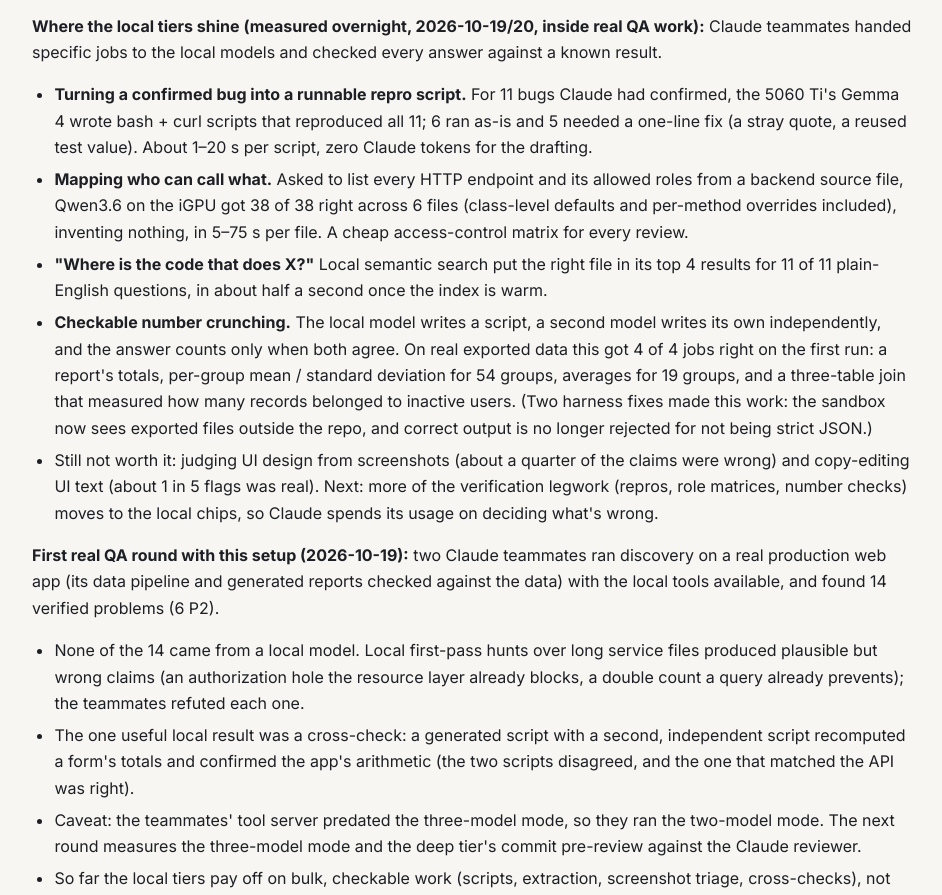
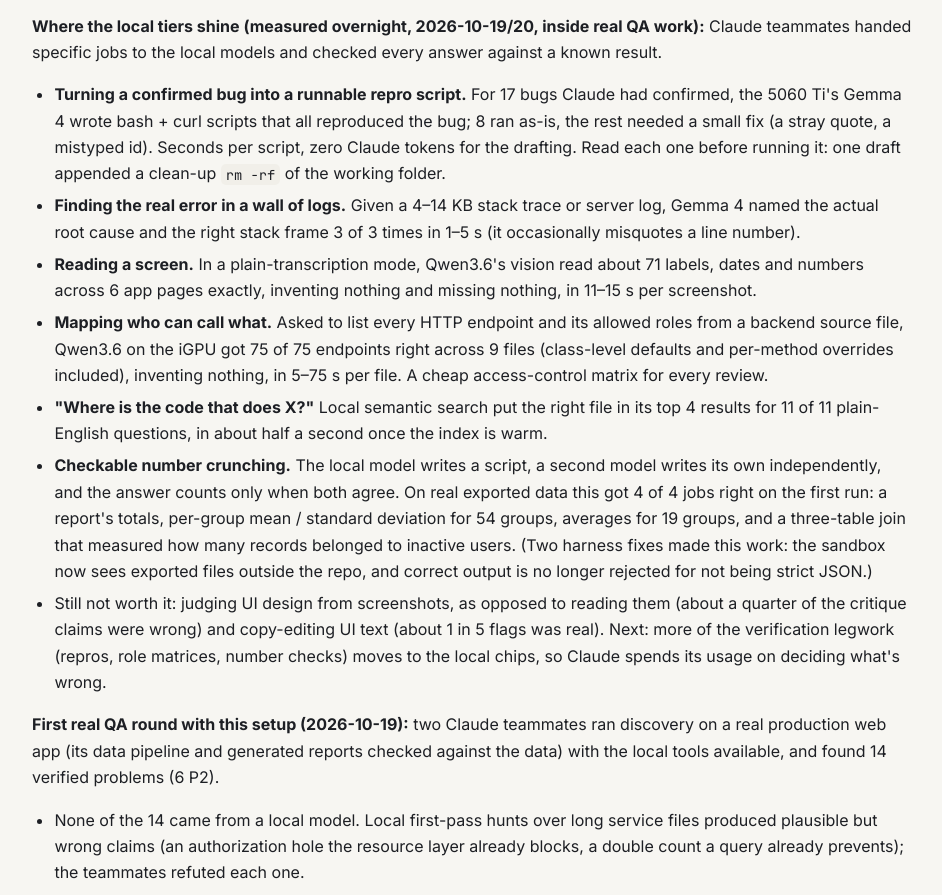
Before and after one commit to ralmodiel/local-ai-harness, a plain HTML site: page index.html in a window 1280 px wide. Shown: the part 5587-6482 px from the top of the page, without its empty margins (302-1244 px from the left). Drawn offline with Linux system fonts and the light colour scheme.

Commit message:
Local tiers: log root causes, screen reading, 17 repro scripts, 75 endpoints

```diff
--- a/index.html
+++ b/index.html
@@ -586,11 +586,13 @@
 </ul>
 <p><strong>Where the local tiers shine (measured overnight, 2026-10-19/20, inside real QA work):</strong> Claude teammates handed specific jobs to the local models and checked every answer against a known result.</p>
 <ul>
-<li><strong>Turning a confirmed bug into a runnable repro script.</strong> For 11 bugs Claude had confirmed, the 5060 Ti's Gemma 4 wrote bash + curl scripts that reproduced all 11; 6 ran as-is and 5 needed a one-line fix (a stray quote, a reused test value). About 1–20 s per script, zero Claude tokens for the drafting.</li>
-<li><strong>Mapping who can call what.</strong> Asked to list every HTTP endpoint and its allowed roles from a backend source file, Qwen3.6 on the iGPU got 38 of 38 right across 6 files (class-level defaults and per-method overrides included), inventing nothing, in 5–75 s per file. A cheap access-control matrix for every review.</li>
+<li><strong>Turning a confirmed bug into a runnable repro script.</strong> For 17 bugs Claude had confirmed, the 5060 Ti's Gemma 4 wrote bash + curl scripts that all reproduced the bug; 8 ran as-is, the rest needed a small fix (a stray quote, a mistyped id). Seconds per script, zero Claude tokens for the drafting. Read each one before running it: one draft appended a clean-up <code>rm -rf</code> of the working folder.</li>
+<li><strong>Finding the real error in a wall of logs.</strong> Given a 4–14 KB stack trace or server log, Gemma 4 named the actual root cause and the right stack frame 3 of 3 times in 1–5 s (it occasionally misquotes a line number).</li>
+<li><strong>Reading a screen.</strong> In a plain-transcription mode, Qwen3.6's vision read about 71 labels, dates and numbers across 6 app pages exactly, inventing nothing and missing nothing, in 11–15 s per screenshot.</li>
+<li><strong>Mapping who can call what.</strong> Asked to list every HTTP endpoint and its allowed roles from a backend source file, Qwen3.6 on the iGPU got 75 of 75 endpoints right across 9 files (class-level defaults and per-method overrides included), inventing nothing, in 5–75 s per file. A cheap access-control matrix for every review.</li>
 <li><strong>"Where is the code that does X?"</strong> Local semantic search put the right file in its top 4 results for 11 of 11 plain-English questions, in about half a second once the index is warm.</li>
 <li><strong>Checkable number crunching.</strong> The local model writes a script, a second model writes its own independently, and the answer counts only when both agree. On real exported data this got 4 of 4 jobs right on the first run: a report's totals, per-group mean / standard deviation for 54 groups, averages for 19 groups, and a three-table join that measured how many records belonged to inactive users. (Two harness fixes made this work: the sandbox now sees exported files outside the repo, and correct output is no longer rejected for not being strict JSON.)</li>
-<li>Still not worth it: judging UI design from screenshots (about a quarter of the claims were wrong) and copy-editing UI text (about 1 in 5 flags was real). Next: more of the verification legwork (repros, role matrices, number checks) moves to the local chips, so Claude spends its usage on deciding what's wrong.</li>
+<li>Still not worth it: judging UI design from screenshots, as opposed to reading them (about a quarter of the critique claims were wrong) and copy-editing UI text (about 1 in 5 flags was real). Next: more of the verification legwork (repros, role matrices, number checks) moves to the local chips, so Claude spends its usage on deciding what's wrong.</li>
 </ul>
 <p><strong>First real QA round with this setup (2026-10-19):</strong> two Claude teammates ran discovery on a real production web app (its data pipeline and generated reports checked against the data) with the local tools available, and found 14 verified problems (6 P2).</p>
 <ul>
```
